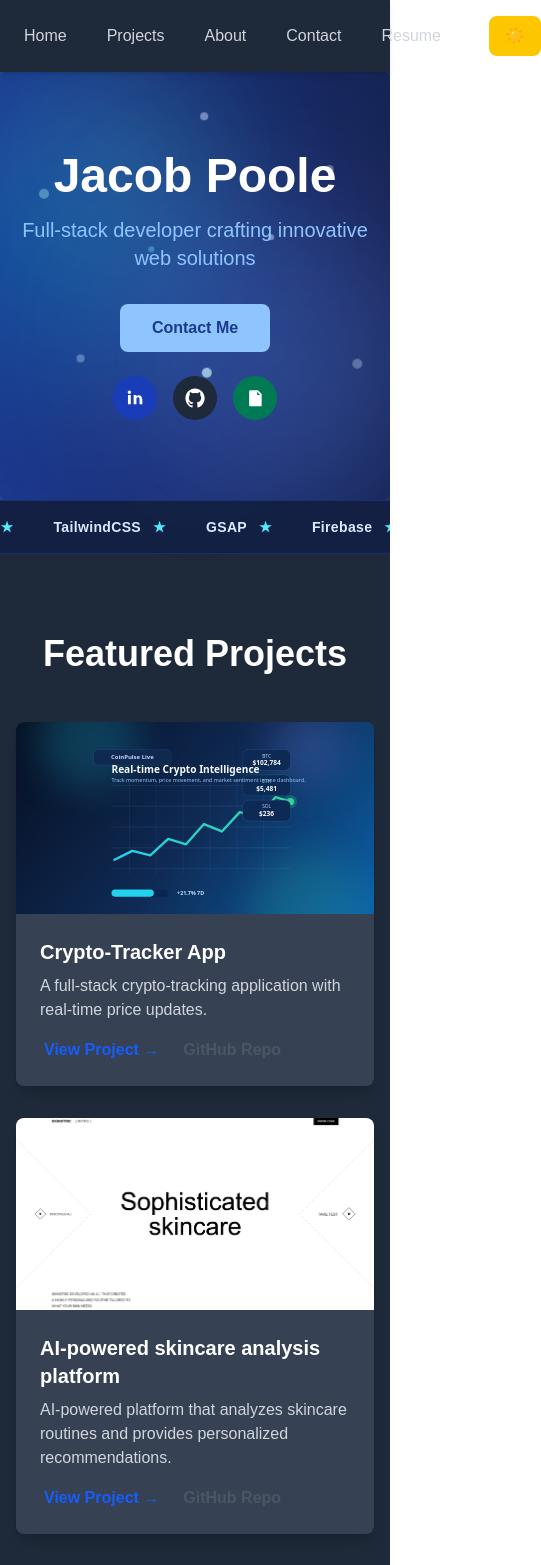
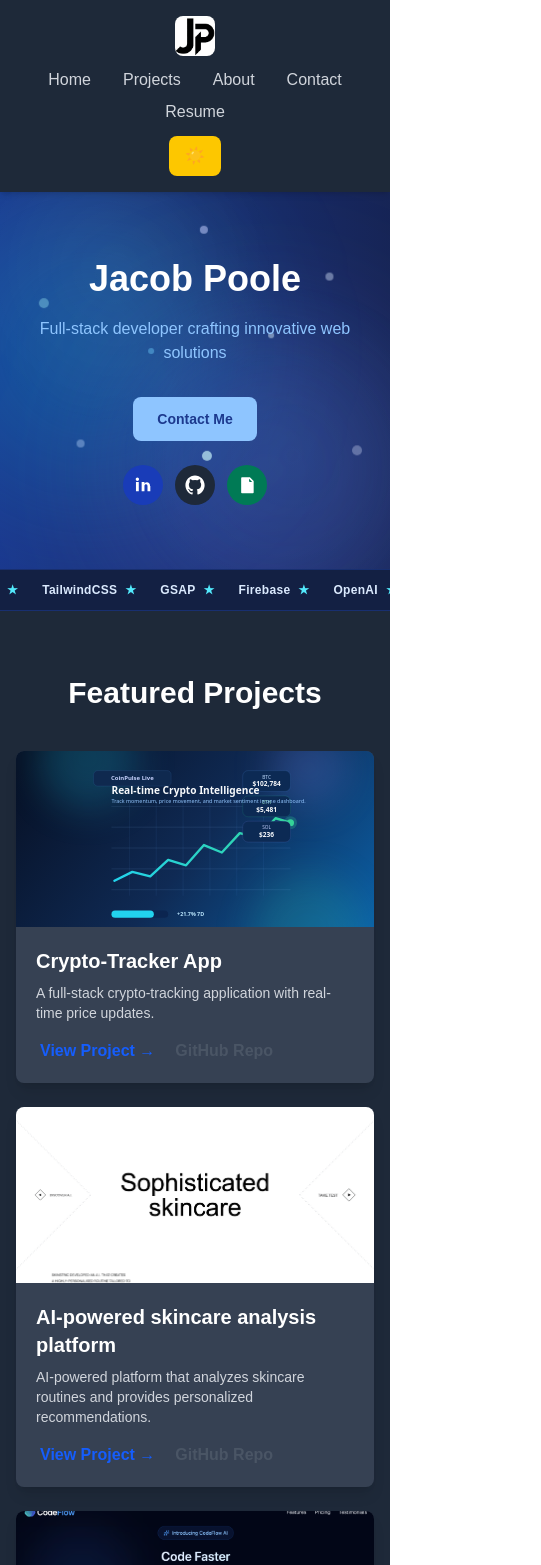
Before and after one commit to JacobPoole84/portfolio, a Next.js app: page / in a window 390 px wide. Shown: the top 1565 px of the page, 541 px wide, since content can reach past the window. Built offline with nearby package versions, Linux system fonts and the light colour scheme.

Commit message:
blob/responsiveness

```diff
--- a/src/app/page.tsx
+++ b/src/app/page.tsx
@@ -92,7 +92,7 @@ export default function Module5Portfolio() {
     gsap.set(blob, {
       x: window.innerWidth / 2 - size / 2,
       y: window.innerHeight / 2 - size / 2,
-      opacity: 0.18,
+      opacity: 0.32,
     })
 
     const moveBlob = (e: MouseEvent) => {
@@ -177,12 +177,12 @@ export default function Module5Portfolio() {
 
   return (
     <div
-      className={`min-h-screen ${isDark ? 'dark bg-gray-900 text-white' : 'bg-white text-gray-900'}`}
+      className={`min-h-screen overflow-x-hidden ${isDark ? 'dark bg-gray-900 text-white' : 'bg-white text-gray-900'}`}
     >
       <div
         ref={cursorBlobRef}
         aria-hidden="true"
-        className={`pointer-events-none fixed left-0 top-0 z-0 h-40 w-40 rounded-full blur-3xl transition-colors duration-300 ${isDark ? 'bg-cyan-300/20' : 'bg-blue-400/20'}`}
+        className={`pointer-events-none fixed left-0 top-0 z-0 hidden h-44 w-44 rounded-full blur-3xl transition-colors duration-300 md:block ${isDark ? 'bg-cyan-300/35' : 'bg-blue-400/35'}`}
       />
 
       <style>{`
@@ -211,7 +211,7 @@ export default function Module5Portfolio() {
         className={`sticky top-0 z-50 shadow-md ${isDark ? 'bg-gray-800 text-white' : 'bg-white text-gray-900'}`}
       >
         <nav
-          className="max-w-6xl mx-auto px-4 py-4 flex justify-between items-center"
+          className="mx-auto flex w-full max-w-6xl flex-col items-center justify-between gap-3 px-4 py-4 sm:flex-row sm:gap-6"
           aria-label="Main navigation"
         >
           <div>
@@ -223,8 +223,8 @@ export default function Module5Portfolio() {
               <Image src="/icon.png" alt="Portfolio logo" width={40} height={40} className="h-10 w-auto rounded-lg" priority />
             </a>
           </div>
-          <div className="flex items-center gap-6">
-            <ul className="flex gap-6" role="list">
+          <div className="flex w-full flex-col items-center gap-3 sm:w-auto sm:flex-row sm:items-center sm:gap-5">
+            <ul className="flex flex-wrap items-center justify-center gap-x-4 gap-y-2 sm:gap-6" role="list">
               <li>
                 <a
                   href="#home"
@@ -274,7 +274,7 @@ export default function Module5Portfolio() {
             </ul>
             <button
               onClick={() => setIsDark(!isDark)}
-              className={`ml-4 px-4 py-2 rounded-lg font-semibold transition focus:outline-none focus:ring-2 focus:ring-offset-2 ${
+              className={`px-4 py-2 rounded-lg font-semibold transition focus:outline-none focus:ring-2 focus:ring-offset-2 sm:ml-2 ${
                 isDark
                   ? 'bg-yellow-400 text-gray-900 hover:bg-yellow-300 focus:ring-yellow-400'
                   : 'bg-gray-800 text-white hover:bg-gray-700 focus:ring-blue-500'
@@ -290,7 +290,7 @@ export default function Module5Portfolio() {
       <section
         id="home"
         ref={heroRef}
-        className={`relative isolate overflow-hidden text-white py-20 fade-in ${isDark ? 'bg-gradient-to-r from-blue-900 to-blue-950' : 'bg-gradient-to-r from-blue-600 to-blue-800'}`}
+        className={`relative isolate overflow-hidden py-16 text-white fade-in sm:py-20 ${isDark ? 'bg-gradient-to-r from-blue-900 to-blue-950' : 'bg-gradient-to-r from-blue-600 to-blue-800'}`}
         aria-label="Hero section"
       >
         <div className="pointer-events-none absolute inset-0" aria-hidden="true">
@@ -316,24 +316,24 @@ export default function Module5Portfolio() {
           <span className={`hero-particle absolute left-[88%] top-[64%] h-2.5 w-2.5 rounded-full ${isDark ? 'bg-indigo-100/70' : 'bg-blue-100/85'}`} />
         </div>
 
-        <div className="relative z-10 max-w-6xl mx-auto px-4 text-center">
-          <h1 className="text-5xl font-bold mb-4 focus:outline-none">Jacob Poole</h1>
-          <p className={`text-xl mb-8 ${isDark ? 'text-blue-300' : 'text-blue-100'}`}>
+        <div className="relative z-10 mx-auto max-w-6xl px-4 text-center">
+          <h1 className="mb-4 text-4xl font-bold leading-tight focus:outline-none sm:text-5xl">Jacob Poole</h1>
+          <p className={`mb-8 text-base sm:text-xl ${isDark ? 'text-blue-300' : 'text-blue-100'}`}>
             Full-stack developer crafting innovative web solutions
           </p>
           <a
             href="mailto:jacobpoole84@gmail.com"
-            className={`inline-block px-8 py-3 rounded-lg font-semibold transition focus:outline-none focus:ring-2 focus:ring-offset-2 focus:ring-white ${isDark ? 'bg-blue-300 text-blue-900 hover:bg-blue-200' : 'bg-white text-blue-600 hover:bg-blue-50'}`}
+            className={`inline-block rounded-lg px-6 py-3 text-sm font-semibold transition focus:outline-none focus:ring-2 focus:ring-offset-2 focus:ring-white sm:px-8 sm:text-base ${isDark ? 'bg-blue-300 text-blue-900 hover:bg-blue-200' : 'bg-white text-blue-600 hover:bg-blue-50'}`}
             aria-label="Contact me via email"
           >
             Contact Me
           </a>
-          <div className="mt-6 flex items-center justify-center gap-4" role="list" aria-label="Quick profile links">
+          <div className="mt-6 flex items-center justify-center gap-3 sm:gap-4" role="list" aria-label="Quick profile links">
             <a
               href="https://www.linkedin.com/in/jacob-poole-a546181a/"
               target="_blank"
               rel="noopener noreferrer"
-              className={`inline-flex h-11 w-11 items-center justify-center rounded-full transition focus:outline-none focus:ring-2 focus:ring-offset-2 focus:ring-white ${isDark ? 'bg-blue-800 hover:bg-blue-700 text-white' : 'bg-blue-500 hover:bg-blue-400 text-white'}`}
+              className={`inline-flex h-10 w-10 items-center justify-center rounded-full transition focus:outline-none focus:ring-2 focus:ring-offset-2 focus:ring-white sm:h-11 sm:w-11 ${isDark ? 'bg-blue-800 hover:bg-blue-700 text-white' : 'bg-blue-500 hover:bg-blue-400 text-white'}`}
               aria-label="Open LinkedIn"
               role="listitem"
             >
@@ -345,7 +345,7 @@ export default function Module5Portfolio() {
               href="https://github.com/JacobPoole84"
               target="_blank"
               rel="noopener noreferrer"
-              className={`inline-flex h-11 w-11 items-center justify-center rounded-full transition focus:outline-none focus:ring-2 focus:ring-offset-2 focus:ring-white ${isDark ? 'bg-gray-800 hover:bg-gray-700 text-white' : 'bg-gray-900 hover:bg-gray-800 text-white'}`}
+              className={`inline-flex h-10 w-10 items-center justify-center rounded-full transition focus:outline-none focus:ring-2 focus:ring-offset-2 focus:ring-white sm:h-11 sm:w-11 ${isDark ? 'bg-gray-800 hover:bg-gray-700 text-white' : 'bg-gray-900 hover:bg-gray-800 text-white'}`}
               aria-label="Open GitHub"
               role="listitem"
             >
@@ -357,7 +357,7 @@ export default function Module5Portfolio() {
               href="/JacobPooleResume.pdf"
               target="_blank"
               rel="noopener noreferrer"
-              className={`inline-flex h-11 w-11 items-center justify-center rounded-full transition focus:outline-none focus:ring-2 focus:ring-offset-2 focus:ring-white ${isDark ? 'bg-emerald-700 hover:bg-emerald-600 text-white' : 'bg-emerald-600 hover:bg-emerald-500 text-white'}`}
+              className={`inline-flex h-10 w-10 items-center justify-center rounded-full transition focus:outline-none focus:ring-2 focus:ring-offset-2 focus:ring-white sm:h-11 sm:w-11 ${isDark ? 'bg-emerald-700 hover:bg-emerald-600 text-white' : 'bg-emerald-600 hover:bg-emerald-500 text-white'}`}
               aria-label="Open Resume"
               role="listitem"
             >
@@ -374,13 +374,13 @@ export default function Module5Portfolio() {
         className={`w-full overflow-hidden border-y ${isDark ? 'border-blue-900/60 bg-blue-950/60' : 'border-blue-200 bg-blue-50'}`}
       >
         <div
-          className="flex w-max items-center py-4"
+          className="flex w-max items-center py-3 sm:py-4"
           style={{ animation: 'marquee 28s linear infinite' }}
         >
           {[...items, ...items].map(([label, symbol], index) => (
             <span
               key={`${label}-${index}`}
-              className={`mx-5 inline-flex items-center gap-3 text-sm font-semibold tracking-wide ${isDark ? 'text-blue-100' : 'text-blue-800'}`}
+              className={`mx-3 inline-flex items-center gap-2 text-xs font-semibold tracking-wide sm:mx-5 sm:gap-3 sm:text-sm ${isDark ? 'text-blue-100' : 'text-blue-800'}`}
               aria-hidden={index >= items.length}
             >
               <span>{label}</span>
@@ -392,16 +392,16 @@ export default function Module5Portfolio() {
 
       <section
         id="projects"
-        className={`py-20 ${isDark ? 'bg-gray-800' : 'bg-gray-50'}`}
+        className={`py-16 sm:py-20 ${isDark ? 'bg-gray-800' : 'bg-gray-50'}`}
         aria-label="Featured projects"
       >
         <div className="max-w-6xl mx-auto px-4">
           <h2
-            className={`text-4xl font-bold mb-12 text-center focus:outline-none ${isDark ? 'text-white' : 'text-gray-900'}`}
+            className={`mb-10 text-center text-3xl font-bold focus:outline-none sm:mb-12 sm:text-4xl ${isDark ? 'text-white' : 'text-gray-900'}`}
           >
             Featured Projects
           </h2>
-          <div className="grid md:grid-cols-3 gap-8" role="list">
+          <div className="grid gap-6 sm:grid-cols-2 lg:grid-cols-3 sm:gap-8" role="list">
             {[
               {
                 id: 1,
@@ -454,18 +454,18 @@ export default function Module5Portfolio() {
                   alt={project.title}
                   width={400}
                   height={300}
-                  className="w-full h-48 object-cover"
+                  className="h-44 w-full object-cover sm:h-48"
                 />
-                <div className="p-6">
+                <div className="p-5 sm:p-6">
                   <h3
                     className={`text-xl font-semibold mb-2 ${isDark ? 'text-white' : 'text-gray-900'}`}
                   >
                     {project.title}
                   </h3>
-                  <p className={`mb-4 ${isDark ? 'text-gray-300' : 'text-gray-600'}`}>
+                  <p className={`mb-4 text-sm sm:text-base ${isDark ? 'text-gray-300' : 'text-gray-600'}`}>
                     {project.description}
                   </p>
-                  <div className="flex items-center gap-4">
+                  <div className="flex flex-wrap items-center gap-3 sm:gap-4">
                     <a
                       href={project.link}
                       target={project.openInNewTab ? '_blank' : undefined}
@@ -494,12 +494,12 @@ export default function Module5Portfolio() {
 
       <section
         id="about"
-        className={`py-20 ${isDark ? 'bg-gray-900' : 'bg-white'}`}
+        className={`py-16 sm:py-20 ${isDark ? 'bg-gray-900' : 'bg-white'}`}
         aria-label="About me"
       >
         <div className="max-w-6xl mx-auto px-4">
           <h2
-            className={`text-4xl font-bold mb-12 text-center focus:outline-none ${isDark ? 'text-white' : 'text-gray-900'}`}
+            className={`mb-10 text-center text-3xl font-bold focus:outline-none sm:mb-12 sm:text-4xl ${isDark ? 'text-white' : 'text-gray-900'}`}
           >
             About Me
           </h2>
@@ -510,13 +510,13 @@ export default function Module5Portfolio() {
                 alt="Profile photo"
                 width={300}
                 height={300}
-                className="rounded-full shadow-lg"
+                className="h-52 w-52 rounded-full object-cover shadow-lg sm:h-72 sm:w-72"
               />
             </div>
 
             <div className="max-w-2xl text-center">
               <p
-                className={`text-lg mb-6 leading-relaxed ${isDark ? 'text-gray-300' : 'text-gray-700'}`}
+                className={`mb-6 text-base leading-relaxed sm:text-lg ${isDark ? 'text-gray-300' : 'text-gray-700'}`}
               >
                 I'm a passionate full-stack developer with a love for building beautiful, functional
                 web applications. With expertise in modern JavaScript frameworks and cloud
@@ -526,11 +526,11 @@ export default function Module5Portfolio() {
               </p>
 
               <h3
-                className={`text-2xl font-semibold mb-4 focus:outline-none ${isDark ? 'text-white' : 'text-gray-900'}`}
+                className={`mb-4 text-xl font-semibold focus:outline-none sm:text-2xl ${isDark ? 'text-white' : 'text-gray-900'}`}
               >
                 Skills
               </h3>
-              <div className="grid grid-cols-2 gap-3" role="list">
+              <div className="grid grid-cols-1 gap-3 sm:grid-cols-2" role="list">
                 {[
                   'JavaScript',
                   'React',
@@ -558,12 +558,12 @@ export default function Module5Portfolio() {
 
       <section
         id="contact"
-        className={`py-20 ${isDark ? 'bg-gray-800' : 'bg-gray-50'}`}
+        className={`py-16 sm:py-20 ${isDark ? 'bg-gray-800' : 'bg-gray-50'}`}
         aria-label="Contact form"
       >
         <div className="max-w-2xl mx-auto px-4">
           <h2
-            className={`text-4xl font-bold mb-12 text-center focus:outline-none ${isDark ? 'text-white' : 'text-gray-900'}`}
+            className={`mb-10 text-center text-3xl font-bold focus:outline-none sm:mb-12 sm:text-4xl ${isDark ? 'text-white' : 'text-gray-900'}`}
           >
             Get In Touch
           </h2>
@@ -578,7 +578,7 @@ export default function Module5Portfolio() {
 
           <form
             onSubmit={handleSubmit}
-            className={`rounded-lg shadow-lg p-8 ${isDark ? 'bg-gray-700' : 'bg-white'}`}
+            className={`rounded-lg p-5 shadow-lg sm:p-8 ${isDark ? 'bg-gray-700' : 'bg-white'}`}
             aria-label="Contact form"
           >
             <div className="mb-6">
@@ -718,7 +718,7 @@ export default function Module5Portfolio() {
       </section>
 
       <footer
-        className={`text-white py-20 ${isDark ? 'bg-gray-950' : 'bg-gray-900'}`}
+        className={`py-16 text-white sm:py-20 ${isDark ? 'bg-gray-950' : 'bg-gray-900'}`}
         aria-label="Site footer"
       >
         <div className="max-w-6xl mx-auto px-4 text-center">
```
